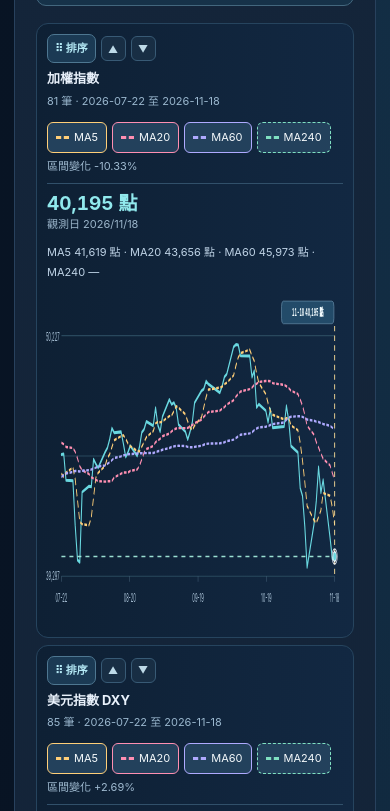
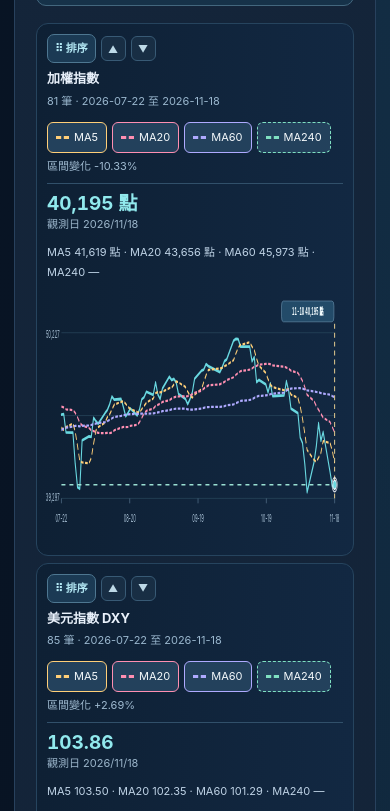
Before and after one commit to KevinTaiwan/KevinTaiwan-jenbao-dashboard, a plain HTML site: page public/index.html in a window 390 px wide. Shown: the part 2147-2958 px from the top of the page. Drawn offline with Linux system fonts and the light colour scheme.

Commit message:
Reduce vertical plot height 25 percent while retaining MA toggles and synchronized chart crosshairs

```diff
--- a/public/index.html
+++ b/public/index.html
@@ -73,9 +73,9 @@ main{max-width:1480px;padding:31px 32px 76px;margin:auto}.hero{position:relative
 @media(max-width:650px){.cross-svg{height:190px}.cross-row{min-height:225px}.cross-compare-selectors,.cross-compare-readouts{grid-template-columns:repeat(2,minmax(0,1fr))}.cross-compare-svg{height:215px}.cross-compare-row{padding:13px}}
 
 /* Wide two-column market panels: all text and data on the left, trend chart on the right. */
-.cross-row:not(.cross-compare-row){display:grid;grid-template-columns:205px minmax(0,1fr);align-items:start;gap:12px;min-height:435px;padding:14px 15px}
+.cross-row:not(.cross-compare-row){display:grid;grid-template-columns:205px minmax(0,1fr);align-items:start;gap:12px;min-height:327px;padding:14px 15px}
 .cross-row:not(.cross-compare-row)>.cross-label{grid-column:1;grid-row:1;min-width:0;align-self:start;text-align:left}
-.cross-row:not(.cross-compare-row)>.cross-svg{grid-column:2;grid-row:1;min-width:0;width:100%;height:413px;max-width:none;overflow:visible}
+.cross-row:not(.cross-compare-row)>.cross-svg{grid-column:2;grid-row:1;min-width:0;width:100%;height:310px;max-width:none;overflow:visible}
 .cross-row:not(.cross-compare-row) .cross-last{grid-column:auto;grid-row:auto;text-align:left;margin-top:15px;padding-top:12px;border-top:1px solid #31506a}
 .cross-row:not(.cross-compare-row) .cross-last strong{font-size:23px;line-height:1.2;overflow-wrap:anywhere}
 .cross-row:not(.cross-compare-row) .cross-last small{font-size:11px;line-height:1.6}
@@ -88,19 +88,19 @@ main{max-width:1480px;padding:31px 32px 76px;margin:auto}.hero{position:relative
 .cross-ma-toggle:hover{filter:brightness(1.25)}
 .cross-ma-toggle:focus-visible{outline:2px solid #96ebe8;outline-offset:2px}
 .cross-compare-row{min-height:unset;padding:18px 21px}
-.cross-compare-row>.cross-compare-svg{height:413px;width:100%}
+.cross-compare-row>.cross-compare-svg{height:310px;width:100%}
 @media(max-width:950px){
- .cross-row:not(.cross-compare-row){grid-template-columns:170px minmax(0,1fr);gap:8px;padding:10px;min-height:390px}
- .cross-row:not(.cross-compare-row)>.cross-svg{height:367px}
+ .cross-row:not(.cross-compare-row){grid-template-columns:170px minmax(0,1fr);gap:8px;padding:10px;min-height:293px}
+ .cross-row:not(.cross-compare-row)>.cross-svg{height:275px}
  .cross-row:not(.cross-compare-row) .cross-last strong{font-size:19px}
- .cross-compare-row>.cross-compare-svg{height:367px}
+ .cross-compare-row>.cross-compare-svg{height:275px}
 }
 @media(max-width:650px){
  .cross-row:not(.cross-compare-row){grid-template-columns:1fr;min-height:unset;gap:8px}
  .cross-row:not(.cross-compare-row)>.cross-label{grid-column:1;grid-row:1}
- .cross-row:not(.cross-compare-row)>.cross-svg{grid-column:1;grid-row:2;height:327px}
+ .cross-row:not(.cross-compare-row)>.cross-svg{grid-column:1;grid-row:2;height:245px}
  .cross-row:not(.cross-compare-row) .cross-last{margin-top:8px;padding-top:8px}
- .cross-compare-row>.cross-compare-svg{height:327px}
+ .cross-compare-row>.cross-compare-svg{height:245px}
 }
 
 /* Desktop: name, MA buttons, metrics and annotations share a single left-side rail. */
@@ -122,7 +122,15 @@ main{max-width:1480px;padding:31px 32px 76px;margin:auto}.hero{position:relative
   grid-column:1;grid-row:2;align-self:start;margin:0;padding:9px 0;
   border-top:1px solid #31506a
  }
- .cross-row:not(.cross-compare-row)>.cross-svg{grid-column:1;grid-row:3;height:327px}
+ .cross-row:not(.cross-compare-row)>.cross-svg{grid-column:1;grid-row:3;height:245px}
+}
+
+/* One-sided labels and readouts remain legible in the shorter (75%) plot layout. */
+@media(min-width:651px){
+ .cross-row:not(.cross-compare-row){grid-template-rows:auto minmax(0,1fr)}
+ .cross-row:not(.cross-compare-row)>.cross-label{grid-column:1;grid-row:1;padding-bottom:0}
+ .cross-row:not(.cross-compare-row)>.cross-last{grid-column:1;grid-row:2;align-self:start;margin:0;padding-top:8px}
+ .cross-row:not(.cross-compare-row)>.cross-svg{grid-column:2;grid-row:1 / span 2}
 }
 </style></head>
 <body>
@@ -392,7 +400,7 @@ function showHistory(){
        lastPublished=raw.length?Math.max(...raw.map(r=>marketChartDate(r.date))):reference,
        cutoff=Math.min(reference,Date.now(),lastPublished),
        start=cutoff-(chartDays-1)*86400000,end=cutoff;
- const TOP=33,BOTTOM=256,LEFT=38,RIGHT=758;
+ const TOP=33,BOTTOM=200,LEFT=38,RIGHT=758;
  const X=t=>LEFT+(t-start)/(end-start)*(RIGHT-LEFT);
  const Yratio=(v,lo,hi)=>BOTTOM-((v-lo)/(hi-lo))*(BOTTOM-TOP);
  const svgText=(x,y,str,anchor="start",tone="#a8c0d5")=>'<text x="'+x+'" y="'+y+'" text-anchor="'+anchor+'" fill="'+tone+'" font-size="11">'+esc(str)+'</text>';
@@ -422,7 +430,7 @@ function showHistory(){
  const guide=(axisY)=>{
   return '<line x1="'+LEFT+'" y1="'+axisY+'" x2="'+RIGHT+'" y2="'+axisY+'" stroke="#29485d" stroke-width="1"/>';
  };
- const dates=(startY=280)=>[0,.25,.5,.75,1].map(n=>{
+ const dates=(startY=224)=>[0,.25,.5,.75,1].map(n=>{
   const ts=start+(end-start)*n,day=new Date(ts).toISOString().slice(5,10);
   return '<line x1="'+X(ts)+'" y1="'+BOTTOM+'" x2="'+X(ts)+'" y2="'+(BOTTOM+5)+'" stroke="#57748d"/>'+svgText(X(ts),startY,day,"middle");
  }).join("");
@@ -432,7 +440,7 @@ function showHistory(){
   const lastValue=last?unitValue(s,last[key]):"—";
   if(length<2){
    s.y=()=>0;
-   return '<div class="cross-row" data-cross-row="'+key+'"><div class="cross-label">'+chartSortControls(key,label)+'<strong>'+esc(label)+'</strong><small>少於 2 筆有效資料，暫不繪製趨勢</small><div class="cross-ma-legend"><span class="ma-muted">MA5／20／60／240 資料不足</span></div></div><svg class="cross-svg" preserveAspectRatio="none" data-series-svg="'+key+'" viewBox="0 0 780 303" role="img" aria-label="'+esc(label)+' 無足夠資料">'+guide(BOTTOM)+svgText(400,120,"資料不足 · 不推估","middle")+cursor(color)+'</svg><div class="cross-last"><strong data-cross-value="'+key+'">無資料</strong><small data-cross-date="'+key+'">等待核對歷史值</small><div class="cross-ma-values" data-ma-values="'+key+'">MA5 — · MA20 — · MA60 — · MA240 —</div></div></div>';
+   return '<div class="cross-row" data-cross-row="'+key+'"><div class="cross-label">'+chartSortControls(key,label)+'<strong>'+esc(label)+'</strong><small>少於 2 筆有效資料，暫不繪製趨勢</small><div class="cross-ma-legend"><span class="ma-muted">MA5／20／60／240 資料不足</span></div></div><svg class="cross-svg" preserveAspectRatio="none" data-series-svg="'+key+'" viewBox="0 0 780 247" role="img" aria-label="'+esc(label)+' 無足夠資料">'+guide(BOTTOM)+svgText(400,120,"資料不足 · 不推估","middle")+cursor(color)+'</svg><div class="cross-last"><strong data-cross-value="'+key+'">無資料</strong><small data-cross-date="'+key+'">等待核對歷史值</small><div class="cross-ma-values" data-ma-values="'+key+'">MA5 — · MA20 — · MA60 — · MA240 —</div></div></div>';
   }
   const chartRows=rows.map(r=>({ts:marketChartDate(r.date),v:transformedValue(s,r[key])}));
   const maVals=MA_PERIODS.filter(n=>maIsOn(s.key,n)).flatMap(n=>s.ma[n].map(p=>transformedValue(s,p.value)));
@@ -456,7 +464,7 @@ function showHistory(){
    return pts.length<2?"":'<polyline class="ma-plot" data-ma-line="'+n+'" stroke="'+MA_COLORS[n]+'" points="'+pts.join(" ")+'"/>';
   }).join("");
   const maLegend=maControls(s);
-  const svg='<svg class="cross-svg" preserveAspectRatio="none" data-series-svg="'+key+'" viewBox="0 0 780 303" role="img" aria-label="'+esc(label)+'：原始值及 5、20、60、240 筆有效觀測均線">'+guides+baseline+main+maCurves+cursor(color)+ylabels+dates()+'</svg>';
+  const svg='<svg class="cross-svg" preserveAspectRatio="none" data-series-svg="'+key+'" viewBox="0 0 780 247" role="img" aria-label="'+esc(label)+'：原始值及 5、20、60、240 筆有效觀測均線">'+guides+baseline+main+maCurves+cursor(color)+ylabels+dates()+'</svg>';
   return '<div class="cross-row" data-cross-row="'+key+'"><div class="cross-label">'+chartSortControls(key,label)+'<strong>'+esc(label)+'</strong><small>'+length+' 筆 · '+esc(rows[0].date)+' 至 '+esc(last.date)+'</small>'+maLegend+'<div class="cross-stat">'+(s.kind==="flow"?"區間合計 ":s.kind==="cumulative"?"從 "+rows[0].date+" 起累積 ":s.kind==="spread"?"利差變動 ":"區間變化 ")+esc(delta)+'</div></div>'+svg+'<div class="cross-last"><strong data-cross-value="'+key+'">'+esc(lastValue)+'</strong><small data-cross-date="'+key+'">觀測日 '+esc(last.date)+'</small><div class="cross-ma-values" data-ma-values="'+key+'">MA5／20／60／240：依選定日期</div></div></div>';
  };
  const comparisonInfo=comparisonSeriesInfo(series);
@@ -472,7 +480,7 @@ function showHistory(){
    return '<polyline points="'+p+'" stroke="'+o.color+'" stroke-width="3" fill="none" stroke-linejoin="round" stroke-linecap="round"/>';
   }).join("");
   const selectedLines=comparisonInfo.map((o,i)=>'<line data-compare-hline="'+i+'" x1="'+LEFT+'" y1="0" x2="'+RIGHT+'" y2="0" stroke="'+o.color+'" stroke-width="1.4" stroke-dasharray="4 5" visibility="hidden"/><circle data-compare-point="'+i+'" cx="38" cy="0" r="4.5" stroke="#f8f8fa" stroke-width="1.2" fill="'+o.color+'" visibility="hidden"/>').join("");
-  const svg='<svg class="cross-svg cross-compare-svg" preserveAspectRatio="none" data-compare-svg="1" viewBox="0 0 780 303" role="img" aria-label="四項指標 Min-Max 標準化比較，共用時間軸，無移動平均線">'+guidelines+lines+selectedLines+'<line class="cross-cursor-line" x1="'+LEFT+'" y1="24" x2="'+LEFT+'" y2="'+BOTTOM+'"/>'+svgText(33,38,"100","end")+svgText(33,Yratio(50,0,100)+4,"50","end")+svgText(33,BOTTOM+3,"0","end")+dates()+'</svg>';
+  const svg='<svg class="cross-svg cross-compare-svg" preserveAspectRatio="none" data-compare-svg="1" viewBox="0 0 780 247" role="img" aria-label="四項指標 Min-Max 標準化比較，共用時間軸，無移動平均線">'+guidelines+lines+selectedLines+'<line class="cross-cursor-line" x1="'+LEFT+'" y1="24" x2="'+LEFT+'" y2="'+BOTTOM+'"/>'+svgText(33,38,"100","end")+svgText(33,Yratio(50,0,100)+4,"50","end")+svgText(33,BOTTOM+3,"0","end")+dates()+'</svg>';
   const readouts='<div class="cross-compare-readouts">'+comparisonInfo.map((o,i)=>'<div class="cross-compare-readout" data-compare-readout="'+i+'"><strong style="color:'+o.color+'">'+esc(o.s?.label||"空白（不選）")+'</strong><span data-compare-value="'+i+'">'+(o.s?"選擇日期以查看原始值":"未選取指標") + '</span><small data-compare-normalized="'+i+'">Normalize：—</small></div>').join("")+'</div>';
   const legend='<div class="cross-compare-summary">Normalize＝(當日數值－所選期間最小值)／(最大值－最小值) × 100；每條線各自計算，全部對齊相同日期。若期間值不變，畫在 50。適用負值指標；此圖不繪 MA5／20／60／240。<span id="comparisonCoverage"></span></div>';
   return '<div class="cross-row cross-compare-row" data-cross-row="comparison"><div class="cross-compare-heading"><div><strong>四指標自選比較｜Normalize 0–100</strong><div class="cross-compare-sub">四個欄位可分別選擇其他 14 張圖，或選「空白（不選）」；空白不繪線，選取的指標不可重複。不同單位使用相同刻度比較變化方向。</div></div>'+chartSortControls("comparison","四指標 Normalize 比較")+'</div>'+selectors+svg+readouts+legend+'</div>';
@@ -480,7 +488,7 @@ function showHistory(){
  host.innerHTML=chartOrder.map(k=>k==="comparison"?renderComparison():series.some(s=>s.key===k)?renderRow(series.find(s=>s.key===k)):"").join("");
  chartContext={start,end,series,dates:uniqueDays,x:X,comparisonInfo,compareY:v=>Yratio(v,0,100)};
  const counts=series.map(s=>s.label+":"+s.rows.length).join("｜");
- note.textContent="顯示範圍：截至 "+new Date(end).toISOString().slice(0,10)+" 的 "+chartDays+" 日曆日。個別指標可獨立開關 MA5／MA20／MA60／MA240；各均線依最近 5／20／60／240 筆有效觀測計算，無足夠資料時顯示「—」、不造值。垂直繪圖跨度調整為 223 單位（前版 334 的約 2/3），無截斷原始數值；自選四線只採 Normalize，不顯示 MA。圖表期間不刪除永久歷史母檔。"+(chartMode==="indexed"?" 個別原始值可切換起點=100，買賣超及利差維持原單位。":"")+(marketHistoryError?" 歷史資料提示："+marketHistoryError:"");
+ note.textContent="顯示範圍：截至 "+new Date(end).toISOString().slice(0,10)+" 的 "+chartDays+" 日曆日。個別指標可獨立開關 MA5／MA20／MA60／MA240；各均線依最近 5／20／60／240 筆有效觀測計算，無足夠資料時顯示「—」、不造值。垂直繪圖跨度調整為 167 單位（前版 223 的約 3/4），不修改任何原始資料，無截斷原始數值；自選四線只採 Normalize，不顯示 MA。圖表期間不刪除永久歷史母檔。"+(chartMode==="indexed"?" 個別原始值可切換起點=100，買賣超及利差維持原單位。":"")+(marketHistoryError?" 歷史資料提示："+marketHistoryError:"");
  if(uniqueDays.length)syncChartCursor(chartCursorDate||uniqueDays.at(-1));
  else{$("crossCursorDate").textContent="無可比較日期";$("crossCursorCoverage").textContent="等待歷史資料"}
 }
```
